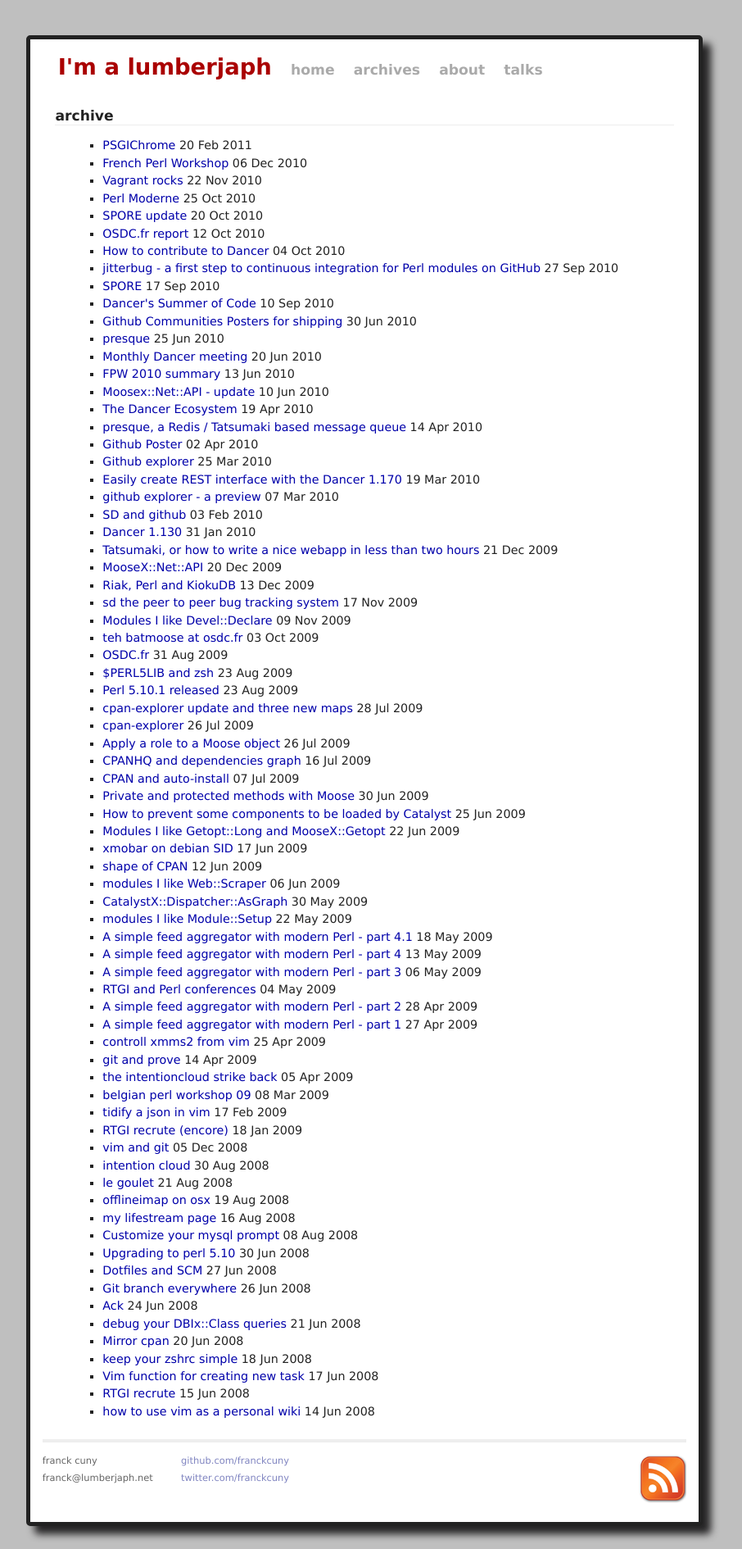
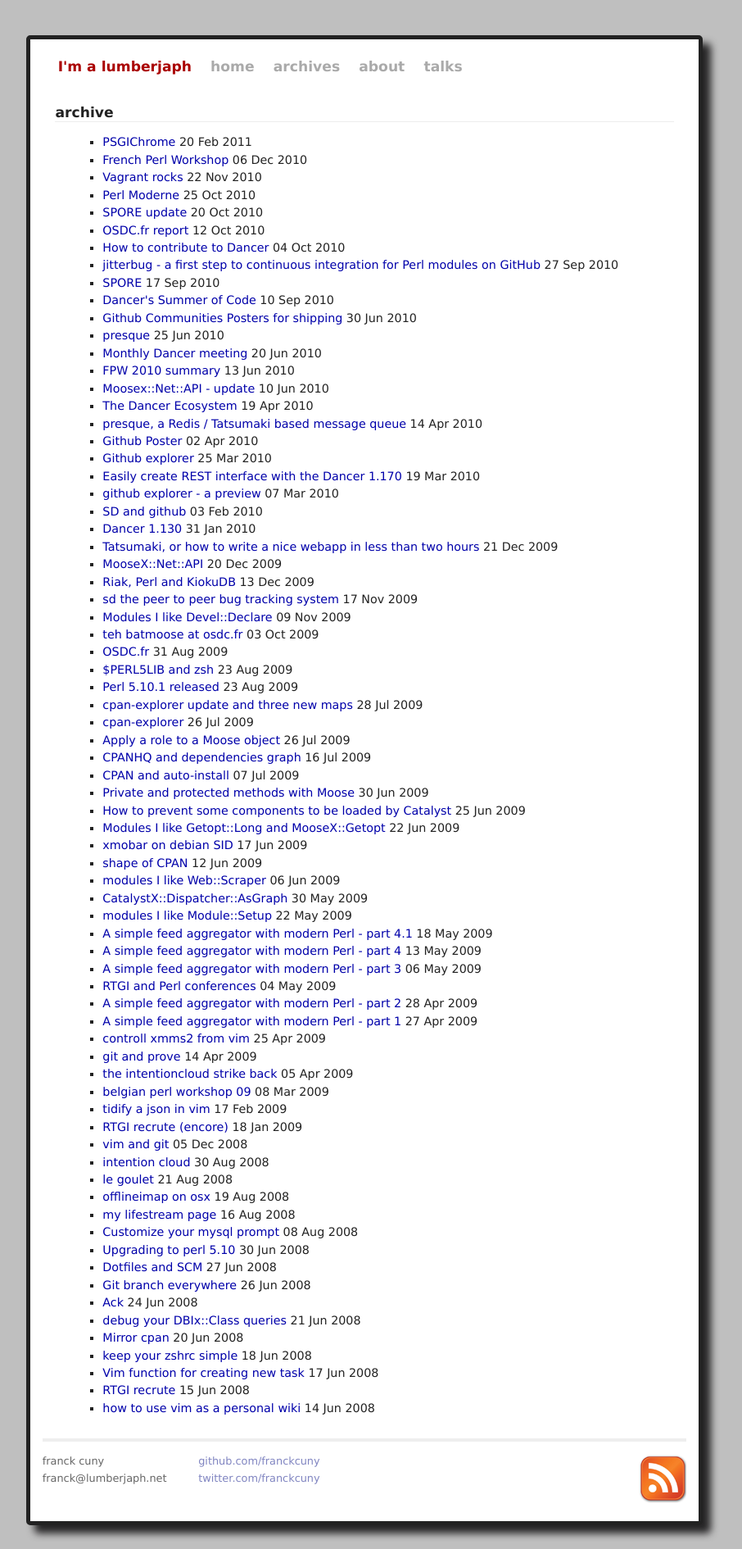
Before and after one commit to jacomyal/franckcuny.github.com, a Jekyll site: the page built from archives.html, in a window 1280 px wide. Shown: the whole page at 82% size, without its empty margins (195-1101 px from the left). Built offline with Jekyll 4.4.1, drawn with Linux system fonts in a browser that asks for light colours; some web fonts are replaced.

```diff
--- a/about/index.html
+++ b/about/index.html
@@ -39,7 +39,7 @@ layout: default
           <li><a itemprop="url" href="http://github.com/franckcuny">github</a></li>
           <li><a itemprop="url" href="http://twitter.com/franckcuny">twitter</a></li>
           <li><a itemprop="url" href="http://search.cpan.org/~franckc/">CPAN</a></li>
-          <li><a itemprop="url" href="http://pinboard.in/u:franck">pinboard</a></li>
+          <li><a itemprop="url" href="http://pinboard.in/u:franckcuny">pinboard</a></li>
           <li><a itemprop="url" href="http://fr.linkedin.com/pub/franck-cuny/1a/362/506">linkedin</a></li>
         </ul>
       </p>
--- a/index.html
+++ b/index.html
@@ -4,7 +4,7 @@ title: I'm a lumberjaph
 ---
 {% assign first_post = site.posts.first %}
 <div id="post">
-  <h2 id="post_title"><a href="{{ page.url }}" rel="bookmark" title="{{ first_post.title }}">{{ first_post.title }}</a><span id="date">published <time datetime="{{ first_post.date }}" pubdate>{{ first_post.date | date_to_string }}</time></span></h2>
+  <h2 id="post_title"><a href="{{ first_post.url }}" rel="bookmark" title="{{ first_post.title }}">{{ first_post.title }}</a><span id="date">published <time datetime="{{ first_post.date }}" pubdate>{{ first_post.date | date_to_string }}</time></span></h2>
   <article>
   {{ first_post.content }}
   </article>
--- a/static/css/screen.css
+++ b/static/css/screen.css
@@ -92,10 +92,6 @@ ul.posts span {
 
 }
 
-.title .home {
-   font-size: 160%;
-}
-
 .site .title a {
    color: #a00;
    text-decoration: none;
@@ -123,7 +119,7 @@ ul.posts span {
 }
 
 .site footer {
-   font-size: 80%;
+   font-size: 90%;
    color: #666;
    border-top: 4px solid #eee;
    margin-top: 2em;
```
